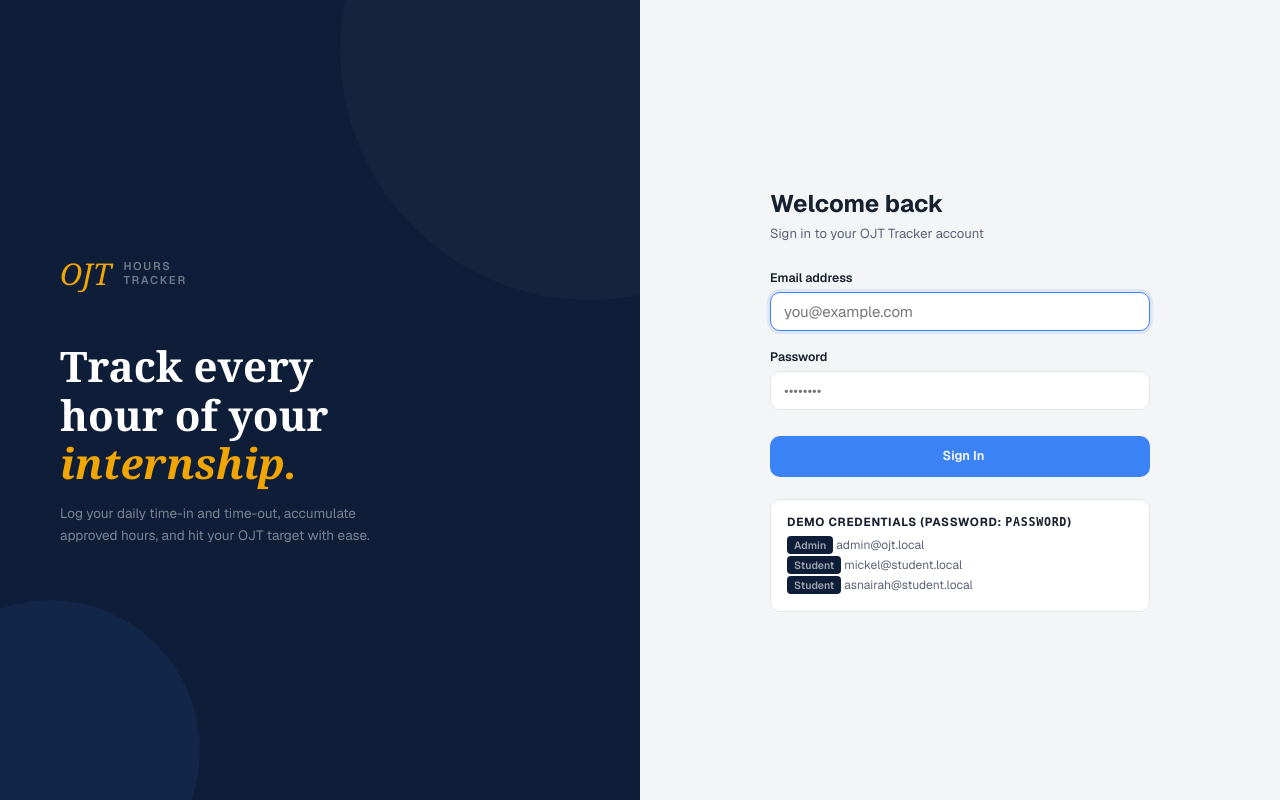
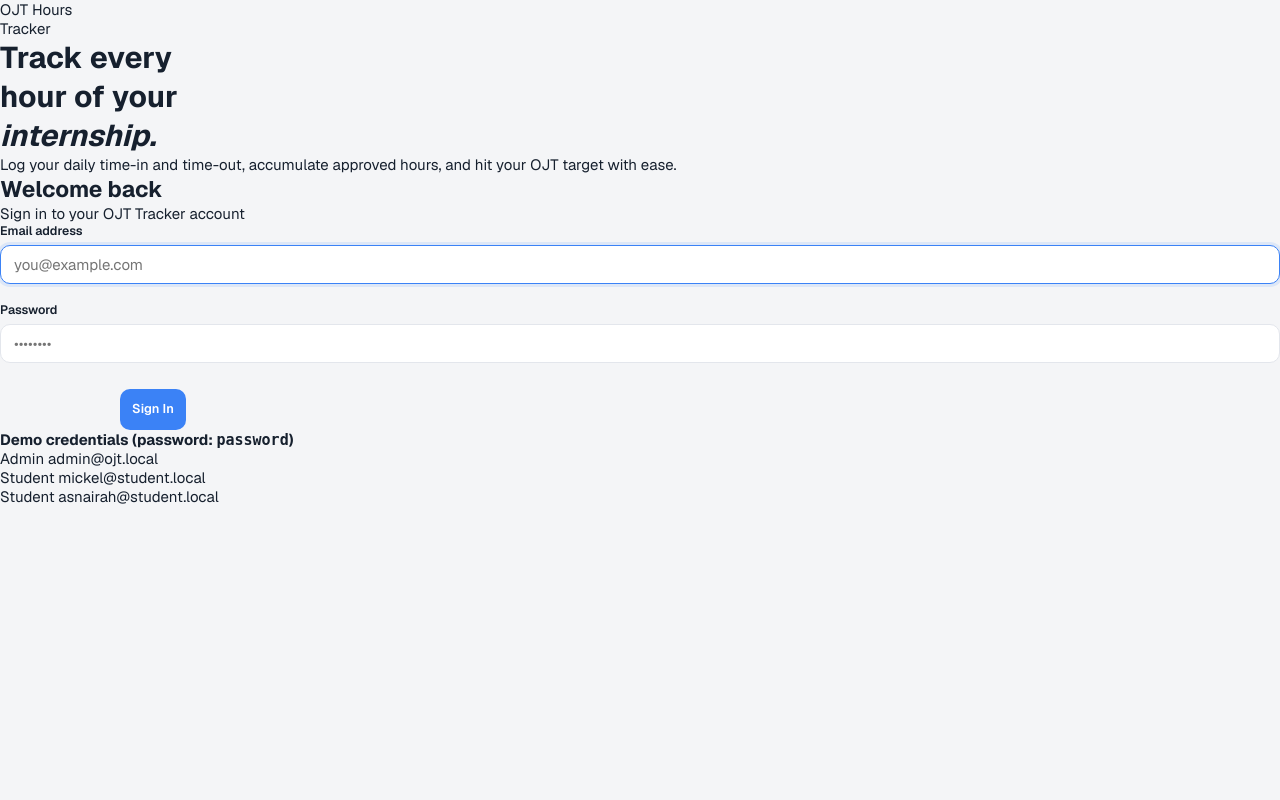
Before and after one commit to RipMickel/ojt-hours-tracking, a PHP site: page /app/login.php in a window 1280 px wide. Run offline with PHP 8.4, Linux system fonts and the light colour scheme; some libraries are stand-ins or nearby versions; some web fonts are replaced.

Commit message:
fix the margins

```diff
--- a/app/assets/css/app.css
+++ b/app/assets/css/app.css
@@ -67,6 +67,7 @@ button, input, select, textarea { font-family: inherit; font-size: inherit; }
   overflow-y: auto;
 }
 
+/* Sidebar brand */
 .sidebar-brand {
   padding: 24px 20px 20px;
   display: flex;
@@ -89,6 +90,7 @@ button, input, select, textarea { font-family: inherit; font-size: inherit; }
   color: rgba(255,255,255,.4);
 }
 
+/* Sidebar navigation */
 .sidebar-nav {
   flex: 1;
   padding: 16px 12px;
@@ -96,7 +98,6 @@ button, input, select, textarea { font-family: inherit; font-size: inherit; }
   flex-direction: column;
   gap: 2px;
 }
-
 .nav-item {
   display: flex;
   align-items: center;
@@ -117,7 +118,6 @@ button, input, select, textarea { font-family: inherit; font-size: inherit; }
   border: 1px solid rgba(59,130,246,.2);
 }
 .nav-item.active i { opacity: 1; }
-
 .nav-badge {
   margin-left: auto;
   background: var(--gold);
@@ -129,6 +129,7 @@ button, input, select, textarea { font-family: inherit; font-size: inherit; }
   padding: 1px 7px;
 }
 
+/* Sidebar user panel */
 .sidebar-user {
   display: flex;
   align-items: center;
@@ -399,6 +400,12 @@ tbody tr:hover td { background: #f8f9fc; }
 .btn-sm { padding: 5px 11px; font-size: .78rem; }
 .btn-full { width: 100%; justify-content: center; }
 
+/* Login button movement */
+.login-form-inner { position: relative; }
+.login-btn { position: relative; display: inline-block; margin-top: 8px; padding: 11px; }
+.btn-move  { transform: translateX(120px); transition: transform 0.3s ease; }
+.btn-reset { transform: translateX(0);    transition: transform 0.3s ease; }
+
 /* ── Forms ───────────────────────────────────────────────────── */
 .form-group { margin-bottom: 18px; }
 .form-label {
@@ -419,177 +426,11 @@ tbody tr:hover td { background: #f8f9fc; }
   transition: border-color .15s, box-shadow .15s;
   outline: none;
 }
-.form-control:focus {
-  border-color: var(--accent);
-  box-shadow: 0 0 0 3px rgba(59,130,246,.12);
-}
+.form-control:focus { border-color: var(--accent); box-shadow: 0 0 0 3px rgba(59,130,246,.12); }
 .form-control:disabled { background: var(--canvas); cursor: not-allowed; }
 textarea.form-control { resize: vertical; min-height: 80px; }
 .form-row { display: grid; grid-template-columns: 1fr 1fr; gap: 16px; }
 .form-hint { font-size: .78rem; color: var(--text-3); margin-top: 5px; }
-
-/* ── Hours preview chip ──────────────────────────────────────── */
-.hours-preview {
-  display: inline-flex;
-  align-items: center;
-  gap: 6px;
-  padding: 7px 13px;
-  border-radius: var(--radius);
-  background: var(--canvas);
-  border: 1.5px solid var(--border);
-  font-size: .875rem;
-  color: var(--text-2);
-  min-width: 120px;
-  font-weight: 500;
-}
-.hours-preview.has-value { border-color: var(--green); background: var(--green-bg); color: var(--green); }
-.hours-preview.error     { border-color: var(--red);   background: var(--red-bg);   color: var(--red); }
-
-/* ── Info list (key-value) ───────────────────────────────────── */
-.info-list { display: flex; flex-direction: column; gap: 0; }
-.info-row {
-  display: flex;
-  justify-content: space-between;
-  align-items: flex-start;
-  gap: 16px;
-  padding: 10px 0;
-  border-bottom: 1px solid var(--border);
-  font-size: .875rem;
-}
-.info-row:last-child { border-bottom: none; }
-.info-key   { color: var(--text-2); font-size: .8rem; flex-shrink: 0; }
-.info-value { font-weight: 500; text-align: right; }
-
-/* ── Empty state ─────────────────────────────────────────────── */
-.empty-state {
-  text-align: center;
-  padding: 48px 20px;
-  color: var(--text-3);
-}
-.empty-state i { font-size: 2.5rem; display: block; margin-bottom: 12px; opacity: .4; }
-.empty-state p  { font-size: .9rem; margin-bottom: 16px; }
-
-/* ── Two-col grid ────────────────────────────────────────────── */
-.grid-2 { display: grid; grid-template-columns: 1fr 1fr; gap: 20px; }
-.grid-3 { display: grid; grid-template-columns: 1fr 1fr 1fr; gap: 20px; }
-
-/* ── Review panel ────────────────────────────────────────────── */
-.review-panel {
-  border: 2px solid var(--amber);
-  border-radius: var(--radius-lg);
-  background: #fffbf0;
-  overflow: hidden;
-  margin-bottom: 24px;
-}
-.review-panel .card-head { background: #fef9e7; border-bottom-color: #fde68a; }
-
-/* ── Login page ──────────────────────────────────────────────── */
-.login-page {
-  min-height: 100vh;
-  display: grid;
-  grid-template-columns: 1fr 1fr;
-}
-.login-panel {
-  background: var(--navy);
-  display: flex;
-  flex-direction: column;
-  justify-content: center;
-  padding: 60px;
-  position: relative;
-  overflow: hidden;
-}
-.login-panel::before {
-  content: '';
-  position: absolute;
-  width: 500px; height: 500px;
-  border-radius: 50%;
-  background: rgba(255,255,255,.025);
-  top: -200px; right: -200px;
-  pointer-events: none;
-}
-.login-panel::after {
-  content: '';
-  position: absolute;
-  width: 300px; height: 300px;
-  border-radius: 50%;
-  background: rgba(59,130,246,.08);
-  bottom: -100px; left: -100px;
-  pointer-events: none;
-}
-.login-brand {
-  display: flex;
-  align-items: center;
-  gap: 12px;
-  margin-bottom: 48px;
-}
-.login-brand-mark {
-  font-family: var(--font-display);
-  font-style: italic;
-  font-size: 2rem;
-  color: var(--gold);
-}
-.login-brand-text {
-  font-size: .75rem;
-  font-weight: 600;
-  letter-spacing: .15em;
-  text-transform: uppercase;
-  color: rgba(255,255,255,.4);
-  line-height: 1.2;
-}
-.login-headline {
-  font-family: var(--font-display);
-  font-size: 2.8rem;
-  line-height: 1.15;
-  color: #fff;
-  margin-bottom: 16px;
-}
-.login-headline em { font-style: italic; color: var(--gold); }
-.login-sub {
-  font-size: .9rem;
-  color: rgba(255,255,255,.45);
-  line-height: 1.6;
-  max-width: 340px;
-}
-.login-form-panel {
-  display: flex;
-  align-items: center;
-  justify-content: center;
-  padding: 60px 48px;
-  background: var(--canvas);
-}
-.login-form-inner {
-  width: 100%;
-  max-width: 380px;
-}
-.login-form-inner h2 {
-  font-size: 1.6rem;
-  font-weight: 700;
-  margin-bottom: 6px;
-}
-.login-form-inner p {
-  font-size: .875rem;
-  color: var(--text-2);
-  margin-bottom: 28px;
-}
-.demo-box {
-  background: var(--surface);
-  border: 1px solid var(--border);
-  border-radius: var(--radius);
-  padding: 14px 16px;
-  margin-top: 22px;
-  font-size: .8rem;
-  color: var(--text-2);
-}
-.demo-box strong { color: var(--text); display: block; margin-bottom: 8px; font-size: .78rem; text-transform: uppercase; letter-spacing: .06em; }
-.demo-row { display: flex; justify-content: space-between; margin-bottom: 4px; }
-.demo-tag {
-  font-size: .7rem;
-  background: var(--navy);
-  color: rgba(255,255,255,.6);
-  border-radius: 4px;
-  padding: 2px 7px;
-  font-weight: 600;
-}
 
 /* ── Responsive ──────────────────────────────────────────────── */
 @media (max-width: 900px) {
@@ -597,7 +438,6 @@ textarea.form-control { resize: vertical; min-height: 80px; }
   .login-panel { display: none; }
   .grid-2, .grid-3 { grid-template-columns: 1fr; }
 }
-
 @media (max-width: 768px) {
   .sidebar { transform: translateX(-100%); transition: transform .25s; }
   .sidebar.open { transform: none; }
@@ -606,7 +446,6 @@ textarea.form-control { resize: vertical; min-height: 80px; }
   .page-body { padding: 16px; }
   .stats-grid { grid-template-columns: 1fr 1fr; }
 }
-
 @media (max-width: 480px) {
   .stats-grid { grid-template-columns: 1fr; }
   .form-row { grid-template-columns: 1fr; }
--- a/app/assets/js/app.js
+++ b/app/assets/js/app.js
@@ -6,8 +6,10 @@
   /* ── Mobile sidebar toggle ──────────────────────── */
   const menuBtn  = document.getElementById('menuBtn');
   const sidebar  = document.querySelector('.sidebar');
+
   if (menuBtn && sidebar) {
     menuBtn.addEventListener('click', () => sidebar.classList.toggle('open'));
+
     document.addEventListener('click', (e) => {
       if (!sidebar.contains(e.target) && !menuBtn.contains(e.target)) {
         sidebar.classList.remove('open');
@@ -19,9 +21,12 @@
   document.querySelectorAll('.progress-bar-fill[data-pct]').forEach(bar => {
     const target = bar.dataset.pct;
     bar.style.width = '0%';
-    requestAnimationFrame(() =>
-      setTimeout(() => { bar.style.width = target + '%'; }, 80)
-    );
+
+    requestAnimationFrame(() => {
+      setTimeout(() => {
+        bar.style.width = target + '%';
+      }, 80);
+    });
   });
 
   /* ── Live hours calculator ──────────────────────── */
@@ -29,19 +34,23 @@
     const inEl  = scope.querySelector('[data-time-in]')  || scope.querySelector('#time_in');
     const outEl = scope.querySelector('[data-time-out]') || scope.querySelector('#time_out');
     const prev  = scope.querySelector('.hours-preview');
+
     if (!inEl || !outEl || !prev) return;
 
     function recalc() {
       const tIn  = inEl.value;
       const tOut = outEl.value;
+
       if (!tIn || !tOut) {
         prev.textContent = '— hrs';
         prev.className = 'hours-preview';
         return;
       }
+
       const [ih, im] = tIn.split(':').map(Number);
       const [oh, om] = tOut.split(':').map(Number);
       const mins = (oh * 60 + om) - (ih * 60 + im);
+
       if (mins <= 0) {
         prev.textContent = 'Time-out must be after time-in';
         prev.className = 'hours-preview error';
@@ -52,19 +61,21 @@
         prev.className = 'hours-preview has-value';
       }
     }
+
     inEl.addEventListener('change', recalc);
     outEl.addEventListener('change', recalc);
     recalc();
   }
 
   document.querySelectorAll('.log-form').forEach(setupHoursCalc);
-  setupHoursCalc(document); // fallback for single-form pages
+  setupHoursCalc(document); // fallback
 
   /* ── Auto-dismiss success alerts ───────────────── */
   document.querySelectorAll('.alert-success').forEach(el => {
     setTimeout(() => {
       el.style.transition = 'opacity .4s';
-      el.style.opacity    = '0';
+      el.style.opacity = '0';
+
       setTimeout(() => el.remove(), 450);
     }, 4500);
   });
@@ -75,4 +86,31 @@
       if (!confirm(el.dataset.confirm)) e.preventDefault();
     });
   });
+
+  /* ── Login button move behavior (FIXED) ─────────── */
+  const email = document.getElementById("email");
+  const password = document.getElementById("password");
+  const button = document.getElementById("loginBtn");
+
+  if (email && password && button) {
+
+    function checkInputs() {
+      // Move button if ANY field is empty
+      if (email.value.trim() === "" || password.value.trim() === "") {
+        button.classList.add("btn-move");
+        button.classList.remove("btn-reset");
+      } else {
+        button.classList.add("btn-reset");
+        button.classList.remove("btn-move");
+      }
+    }
+
+    // Run immediately
+    checkInputs();
+
+    // Listen for typing
+    email.addEventListener("input", checkInputs);
+    password.addEventListener("input", checkInputs);
+  }
+
 })();
--- a/app/login.php
+++ b/app/login.php
@@ -70,18 +70,22 @@ $notice = match ($_GET['e'] ?? '') {
 
       <form method="POST" action="">
   <input type="hidden" name="_csrf" value="<?= e(csrf()) ?>">
+
   <div class="form-group">
     <label class="form-label" for="email">Email address</label>
     <input type="email" id="email" name="email" class="form-control"
            value="<?= e($_POST['email'] ?? '') ?>"
            placeholder="you@example.com" required autofocus>
   </div>
+
   <div class="form-group">
     <label class="form-label" for="password">Password</label>
     <input type="password" id="password" name="password" class="form-control"
            placeholder="••••••••" required>
   </div>
-        <button type="submit" class="btn btn-primary btn-full" style="margin-top:8px;padding:11px;">
+
+  <!-- ✅ IMPORTANT: removed btn-full -->
+  <button id="loginBtn" type="submit" class="btn btn-primary login-btn">
     <i class="icon-log-in"></i> Sign In
   </button>
 </form>
```
Lines whose indentation alone changed are shown as unchanged.
